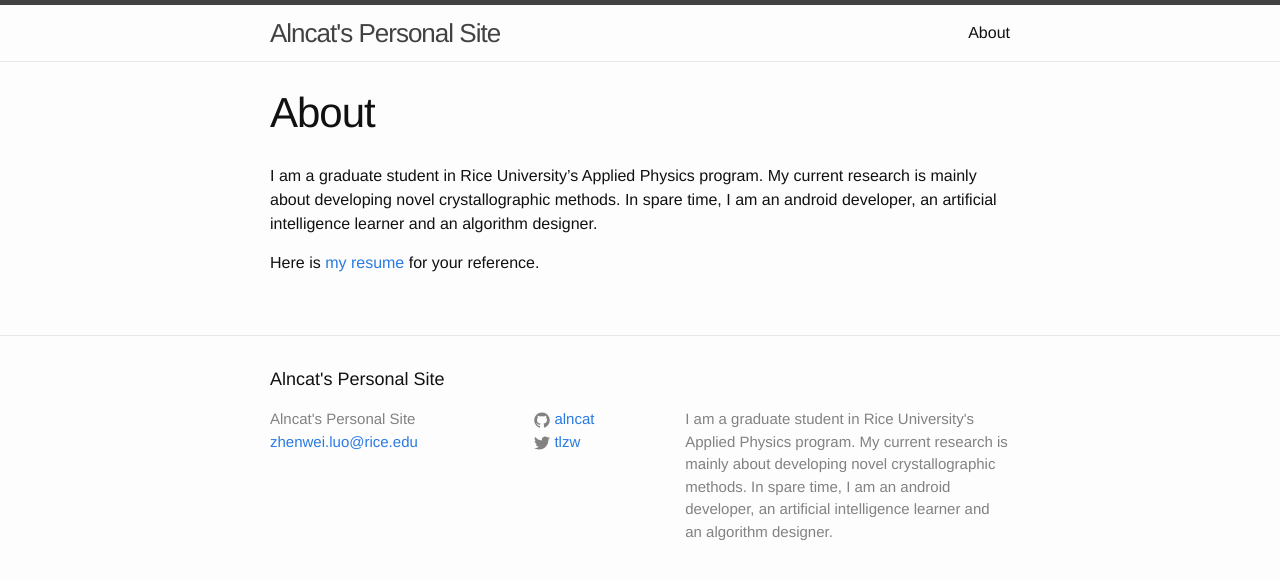
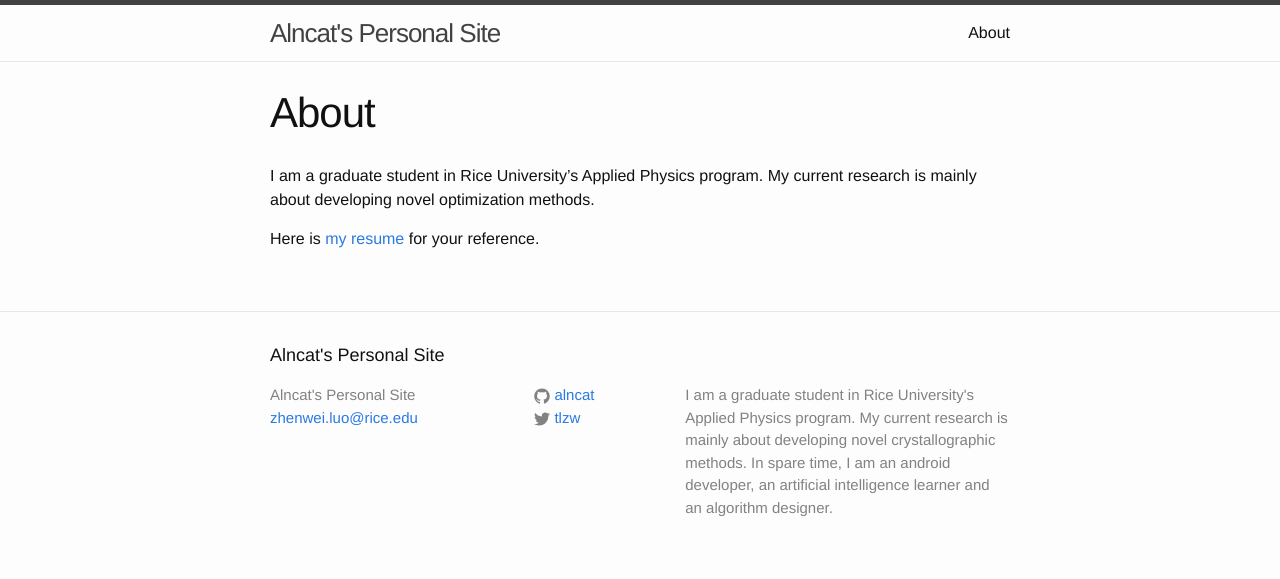
Before and after one commit to alncat/alncat.github.io, a Jekyll site: the page built from about.md, in a window 1280 px wide. Shown: the top 579 px of the page. Built offline with Jekyll 4.4.1, drawn with Linux system fonts in a browser that asks for light colours.

Commit message:
new edits

```diff
--- a/about.md
+++ b/about.md
@@ -5,7 +5,7 @@ permalink: /about/
 ---
 
 I am a graduate student in Rice University's Applied Physics program.
-    My current research is mainly about developing novel crystallographic
-    methods. In spare time, I am an android developer, an artificial intelligence learner and an algorithm designer.
+    My current research is mainly about developing novel optimization
+    methods.
 
 Here is [my resume]({{http://alncat.github.io}}/resume/res.pdf) for your reference.
```
Also changed, not shown: _posts/2017-7-20-Tanh-WF.md (+1 -1 lines).
